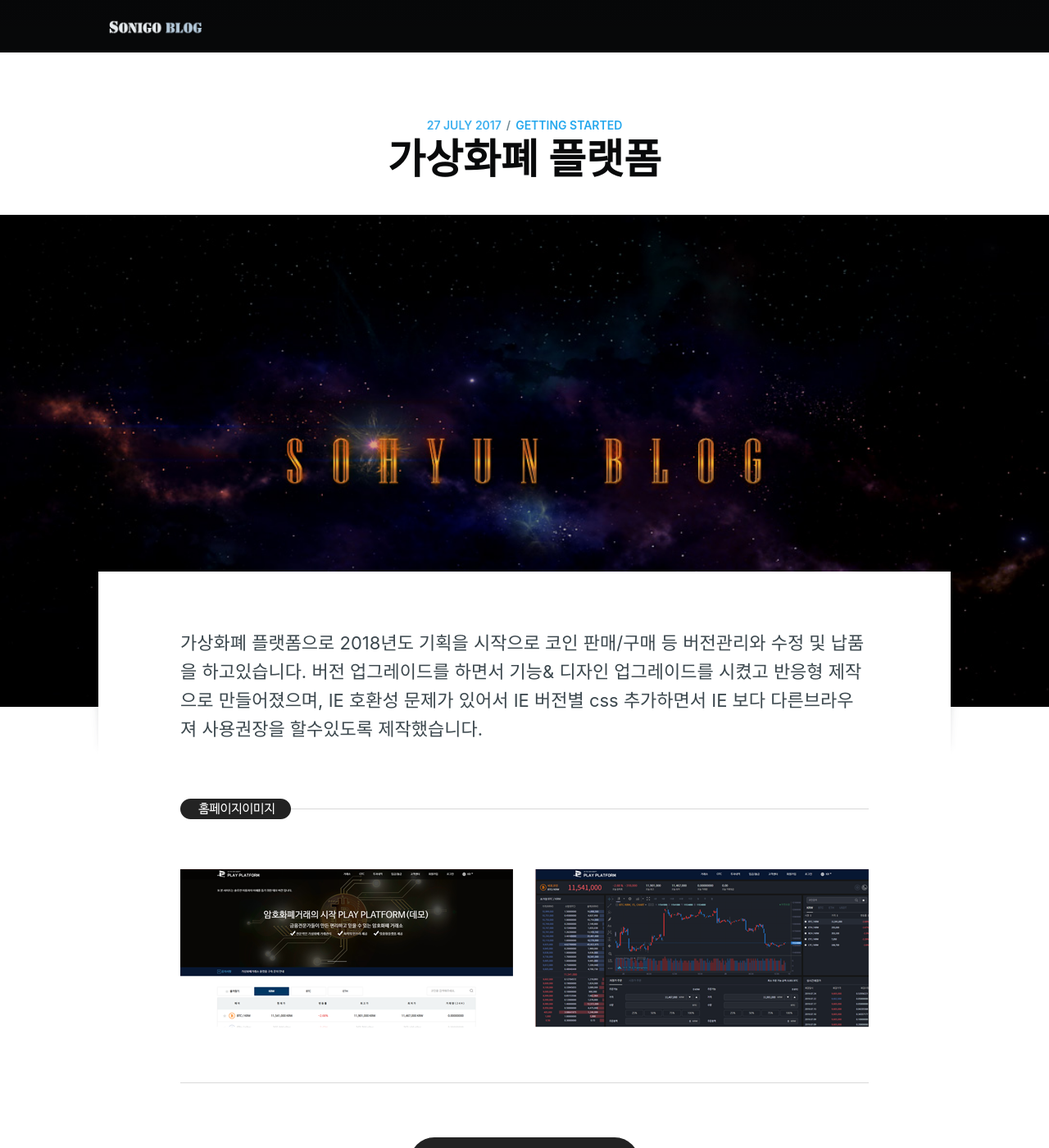
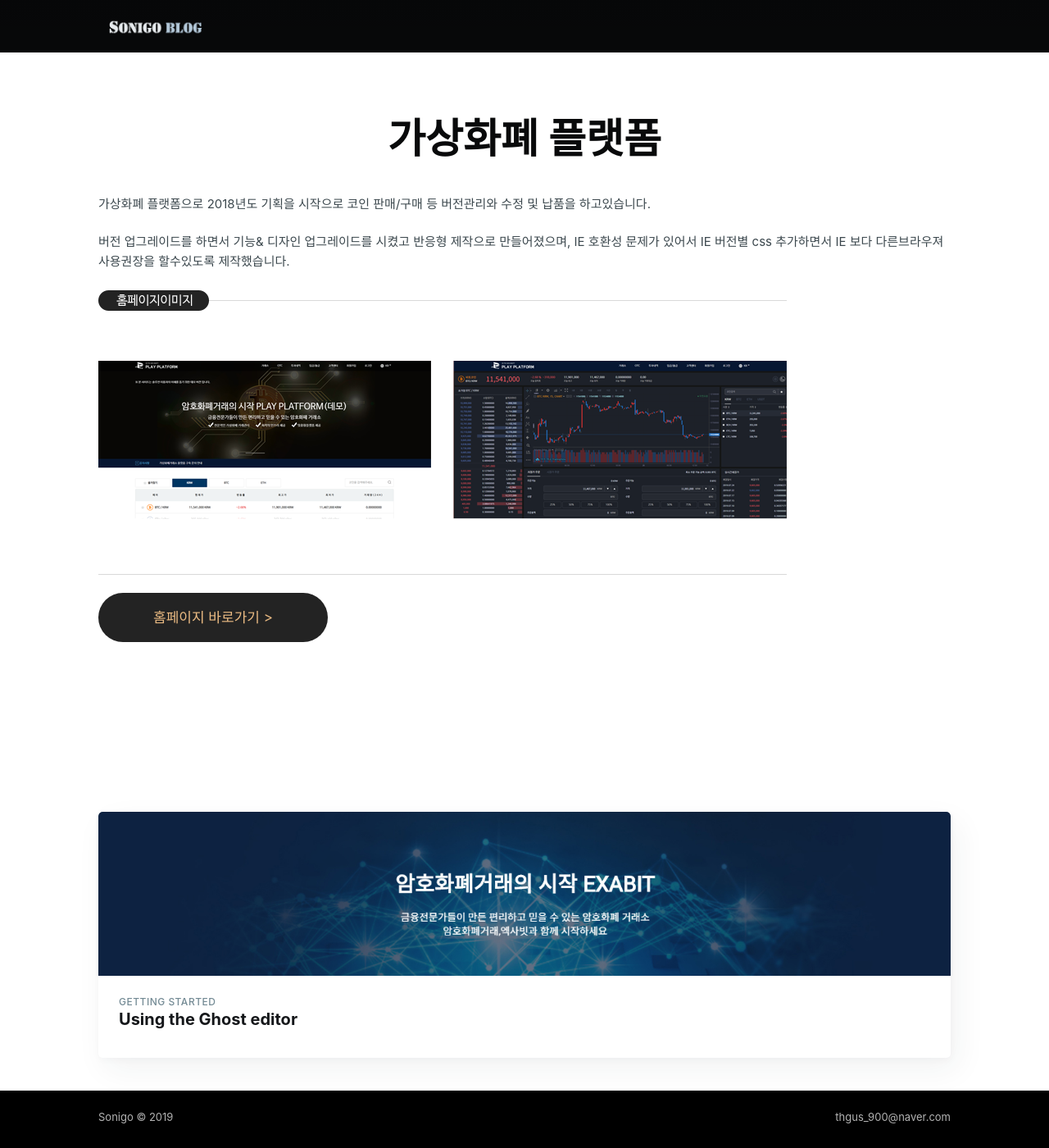
Before and after one commit to thgus900/thgus900.github.io, a Jekyll site: the page built from _posts/2017-07-27-welcome.md, in a window 1280 px wide and 1400 px high. Shown: the whole window at 82% size. Built offline with Jekyll 4.4.1, drawn with Linux system fonts in a browser that asks for light colours; nearby versions of some CDN libraries; some web fonts are replaced; comment, search, counter and statistics services are not loaded.

Commit message:
new_post_up

```diff
--- /dev/null
+++ b/_layouts/new_post.html
@@ -0,0 +1,148 @@
+---
+layout: default
+current: post
+class: post-template
+disqus: false
+---
+
+
+<header class="site-header outer">
+    <div class="inner">
+        {% include site-nav.html %}
+    </div>
+</header>
+
+
+<main id="site-main" class="site-main outer" role="main">
+    <div class="inner">
+
+        <article class="post-full {{ page.subclass }} {% unless page.cover %}no-image{% endunless %}">
+
+            <header class="post-full-header">
+              <!--  <section class="post-full-meta">
+                    <time class="post-full-meta-date" datetime="{{ page.date | date:'%e %B %Y' }}">{{ page.date | date:'%e %B %Y' }}</time>
+                    {% if page.tags.size > 0 %}
+                        <span class="date-divider">/</span>
+                        {% for tag in page.tags %}
+                            {% if forloop.index == page.tags.size %}
+                               <a href='{{ site.baseurl }}tag/{{ tag | downcase | replace: ' ', '-' }}/'>{{ tag | upcase }}</a>
+                            {% else %}
+                               <a href='{{ site.baseurl }}tag/{{ tag | downcase | replace: ' ', '-' }}/'>{{ tag | upcase }}</a>,
+                            {% endif %}
+                        {% endfor %}
+                    {% endif %}
+                </section>-->
+                <h1 class="post-full-title">{{ page.title }}</h1>
+            </header>
+
+            {% if page.cover %}
+<!--             <figure class="post-full-image" style="background-image: url({{ site.baseurl }}{{ page.cover }})"> -->
+ <!--           <figure class="post-full-image" style="background-image: url(/thgus900.github.io/assets/images/blog-cover2.jpg)">
+            </figure>-->
+            {% endif %}
+
+            <section class="newpost-full-content">
+                <div class="nwepost_inner">
+                    {{ content }}
+                </div>
+            </section>
+
+            <!-- Email subscribe form at the bottom of the page -->
+            {% if site.subscribers %}
+                <section class="subscribe-form">
+                    <h3 class="subscribe-form-title">Subscribe to {{ site.title }}</h3>
+                    <p>Get the latest posts delivered right to your inbox</p>
+                    {% include subscribe-form.html placeholder="youremail@example.com" %}
+                </section>
+            {% endif %}
+
+            <footer class="post-full-footer">
+                <!-- Everything inside the #author tags pulls data from the author -->
+                <!-- #author-->
+                {% for author in site.data.authors %}
+                    {% if author[1].username == page.author %}
+                        <section class="author-card">
+                            {% if author[1].picture %}
+                                <img class="author-profile-image" src="{{ site.baseurl }}{{ author[1].picture }}" alt="{{ page.author }}" />
+                            {% endif %}
+                            <section class="author-card-content">
+                                <h4 class="author-card-name"><a href="{{ site.baseurl }}author/{{ page.author }}">{{ author[1].name }}</a></h4>
+                                {% if author[1].bio %}
+                                    <p>{{ author[1].bio }}</p>
+                                {% else %}
+                                    <p>Read <a href="{{ site.baseurl }}author/{{ page.author }}">more posts</a> by this author.</p>
+                                {% endif %}
+                            </section>
+                        </section>
+                        <div class="post-full-footer-right">
+                            <a class="author-card-button" href="{{ site.baseurl }}author/{{ page.author }}">Read More</a>
+                        </div>
+                    {% endif %}
+                {% endfor %}
+                <!-- /author  -->
+            </footer>
+
+            <!-- If you use Disqus comments, just uncomment this block.
+            The only thing you need to change is "test-apkdzgmqhj" - which
+            should be replaced with your own Disqus site-id. -->
+            {% if site.disqus or page.disqus %}
+                <section class="post-full-comments">
+                    <div id="disqus_thread"></div>
+                    <script>
+                        var disqus_config = function () {
+                            this.page.url = '{{ site.url }}{{ site.baseurl }}';
+                            this.page.identifier = '{{ site.title }}';
+                        };
+                        (function() {
+                            var d = document, s = d.createElement('script');
+                            s.src = 'https://{{ site.disqus_shortname }}.disqus.com/embed.js';
+                            s.setAttribute('data-timestamp', +new Date());
+                            (d.head || d.body).appendChild(s);
+                        })();
+                    </script>
+                </section>
+            {% endif %}
+
+        </article>
+
+    </div>
+</main>
+
+<!-- Links to Previous/Next posts -->
+<aside class="read-next outer">
+    <div class="inner">
+        <div class="read-next-feed">
+            {% if page.tags.size > 0 %}
+                {% assign primary = page.tags | first %}
+                {% assign related_posts = 0 %}
+                {% for post in site.posts %}
+                  {% if post.tags.size > 0 %}
+                      {% if post.tags contains primary %}
+                        {% assign related_posts = related_posts | plus: 1 %}
+                      {% endif %}
+                  {% endif %}
+                {% endfor %}
+                {% if related_posts > 1 %}
+                {% endif %}
+            {% endif %}
+
+            <!-- If there's a next post, display it using the same markup included from - partials/post-card.hbs -->
+            {% if page.next %}
+                {% include post-card-next.html %}
+            {% endif %}
+
+            <!-- If there's a previous post, display it using the same markup included from - partials/post-card.hbs -->
+            {% if page.previous %}
+                {% include post-card-previous.html %}
+            {% endif %}
+
+        </div>
+    </div>
+</aside>
+
+<!-- Floating header which appears on-scroll, included from includes/floating-header.hbs -->
+{% include floating-header.html %}
+
+<!-- /post -->
+
+<!-- The #contentFor helper here will send everything inside it up to the matching #block helper found in default.hbs -->
--- a/_posts/2017-07-27-welcome.md
+++ b/_posts/2017-07-27-welcome.md
@@ -11,11 +11,9 @@
 #author: ghost
 ---
 <div class="Pcontents">
-	<p>
-		가상화폐 플랫폼으로 2018년도 기획을 시작으로 코인 판매/구매 등 버전관리와 수정 및 납품을 하고있습니다.
-		버전 업그레이드를 하면서 기능& 디자인 업그레이드를 시켰고 반응형 제작으로 만들어졌으며, 	IE 호환성 문제가
-		있어서 IE 버전별 css 추가하면서 IE 보다 다른브라우져 사용권장을 할수있도록 제작했습니다.
-	</p>
+	<p>가상화폐 플랫폼으로 2018년도 기획을 시작으로 코인 판매/구매 등 버전관리와 수정 및 납품을 하고있습니다.</p>
+	<p>	버전 업그레이드를 하면서 기능& 디자인 업그레이드를 시켰고 반응형 제작으로 만들어졌으며, 	IE 호환성 문제가 있어서 IE 버전별 css 추가하면서 IE 보다 다른브라우져 사용권장을 할수있도록 제작했습니다.</p>
+
 </div>
 
 
```
Also changed, not shown: other parts of _posts/2017-07-27-welcome.md (+1 -1 lines).
